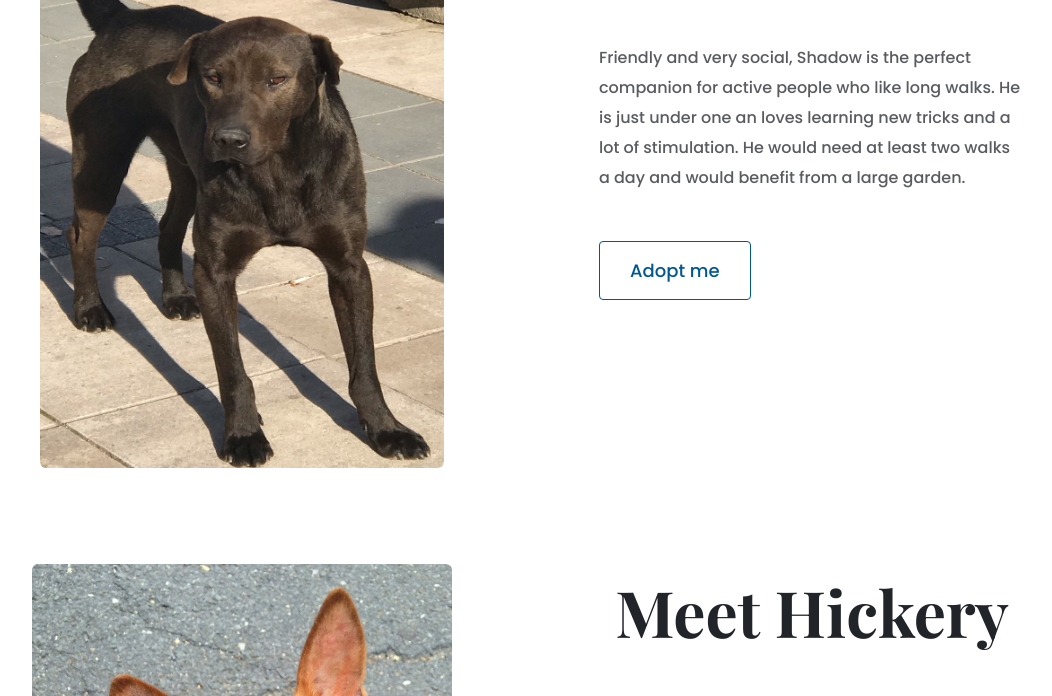
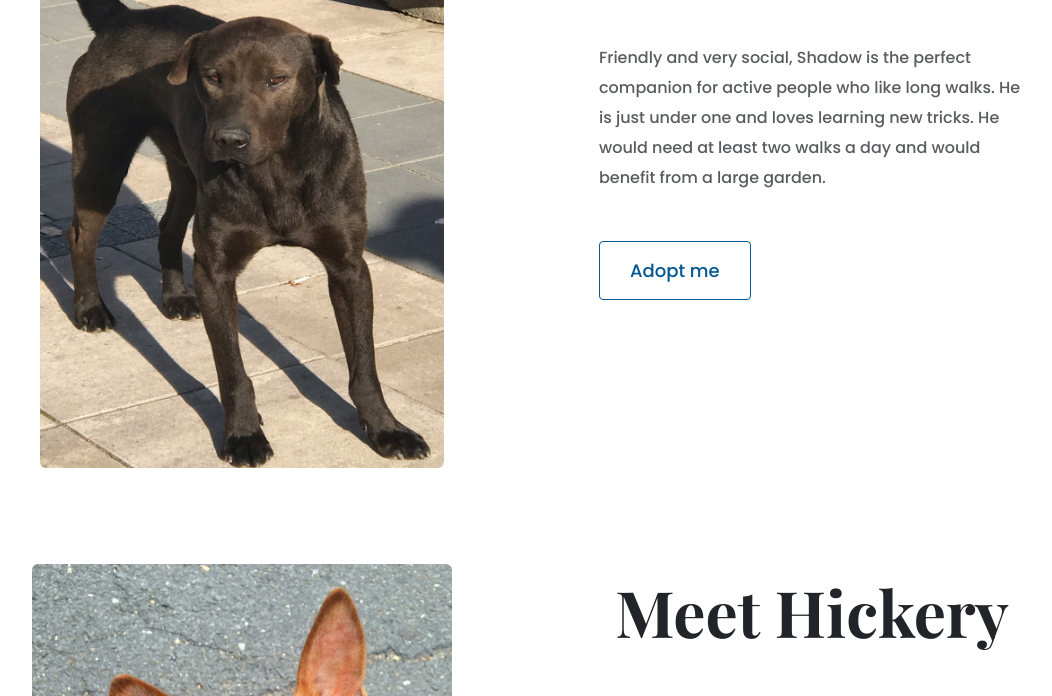
Before and after one commit to yarmenov/dog-sanctuary, a plain HTML site: page index.html in a window 1280 px wide. Shown: the part 768-1464 px from the top of the page, without its empty margins (113-1165 px from the left). Drawn offline with nearby package versions, Linux system fonts and the light colour scheme.

Commit message:
fixed some spelling mistakes

```diff
--- a/index.html
+++ b/index.html
@@ -78,9 +78,9 @@
             <h2 class="mb-5">Meet Shadow</h2>
             <p class="mb-5 text-muted">
               Friendly and very social, Shadow is the perfect companion for
-              active people who like long walks. He is just under one an loves
-              learning new tricks and a lot of stimulation. He would need at
-              least two walks a day and would benefit from a large garden.
+              active people who like long walks. He is just under one and loves
+              learning new tricks. He would need at least two walks a day and
+              would benefit from a large garden.
             </p>
             <a
               href="contact.html"
@@ -128,7 +128,7 @@
               anything cuter than a puppy? He is very loving and open to
               socialising with kids and dogs alike. Very playful and active,
               Hubav is at the perfect age to teach him tricks and commands. He
-              woudl fit best in a family with kids and other dogs as he always
+              would fit best in a family with kids and other dogs as he always
               seeks to play.
             </p>
             <a href="contact.html" class="btn btn-branding-outline">Adopt me</a>
@@ -166,7 +166,7 @@
             ><i class="fa-brands fa-instagram"></i
           ></a>
           <a
-            href="https://www.github.com/furryangels"
+            href="https://github.com/yarmenov/dog-sanctuary.git"
             title="Github profile"
             target="_blank"
             ><i class="fa-brands fa-github"></i
```
